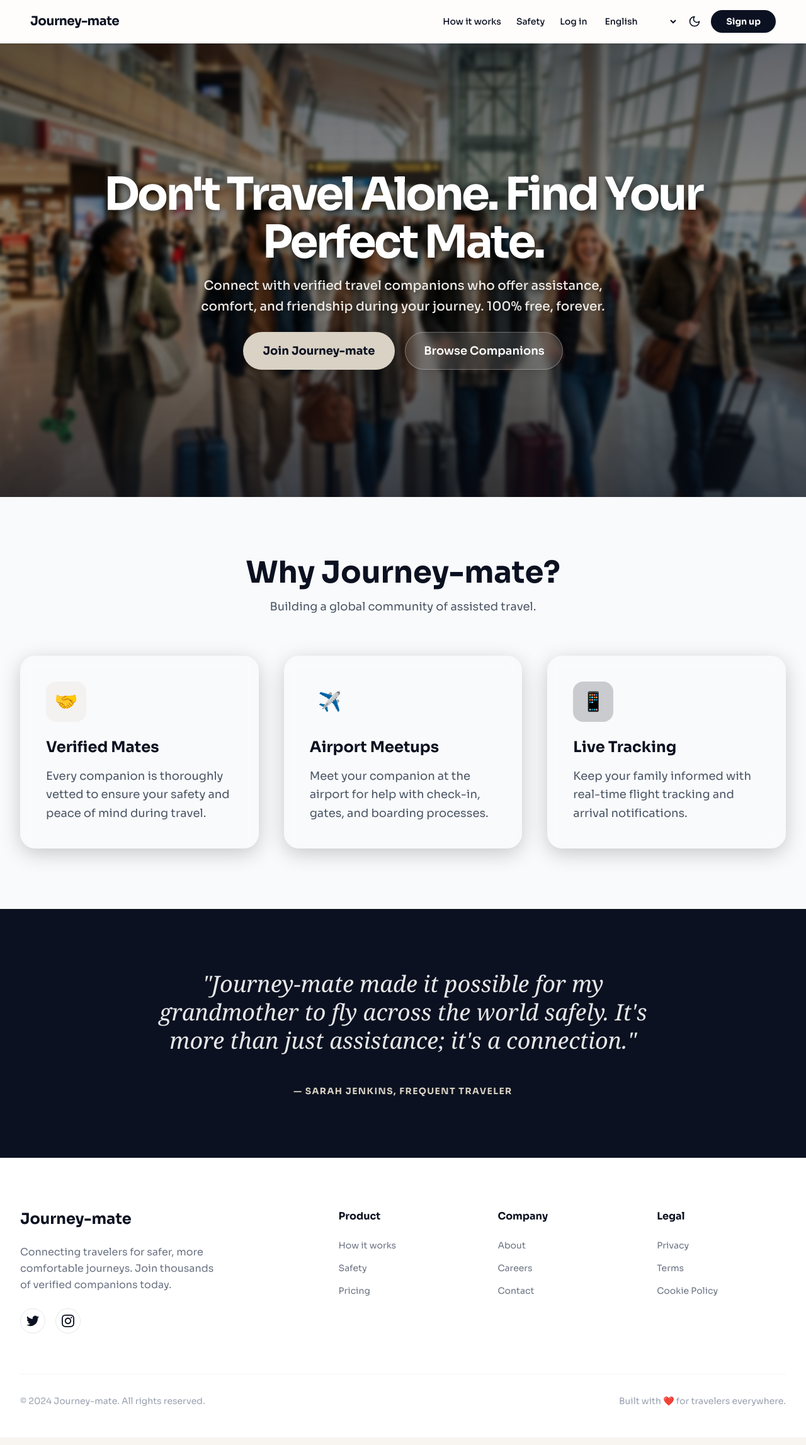
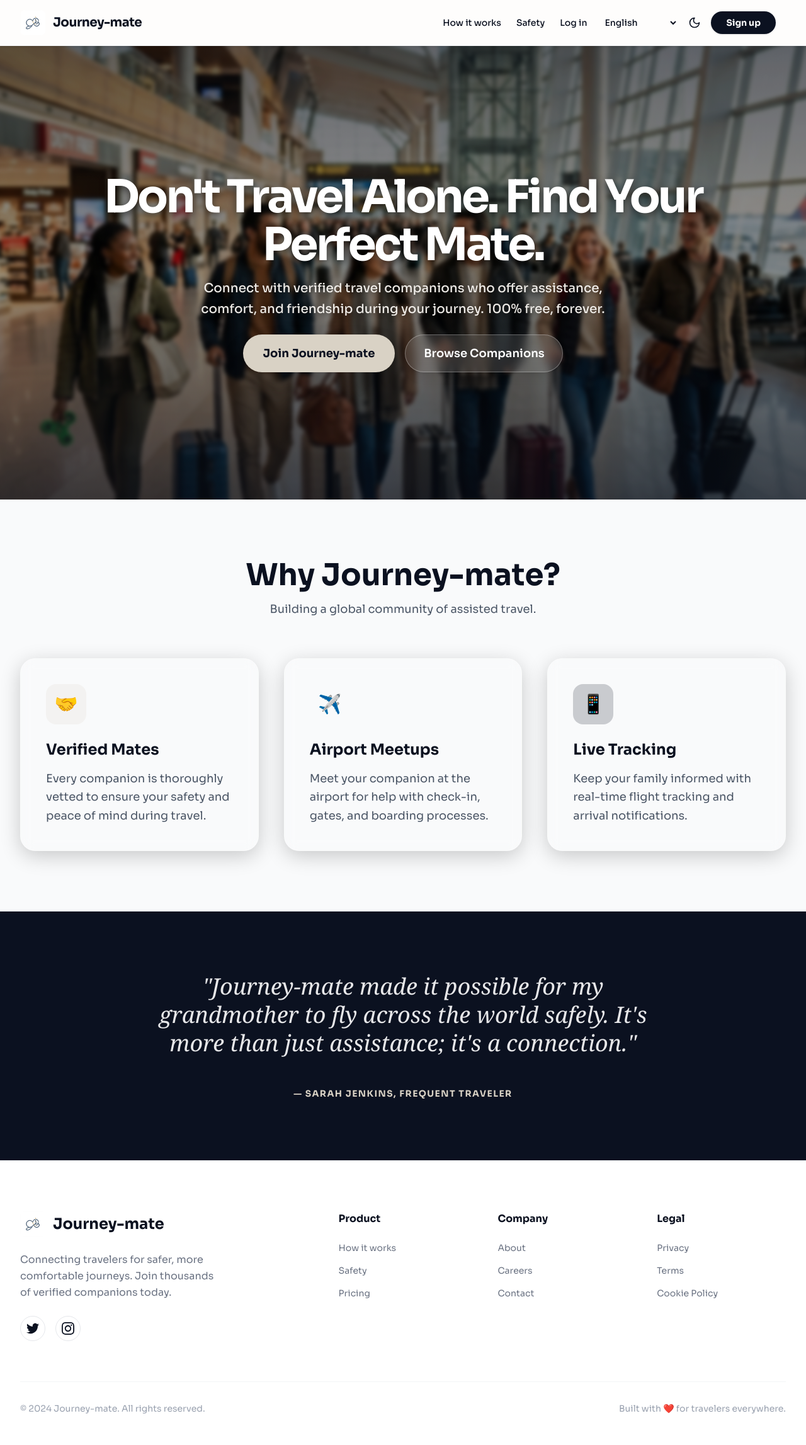
Before and after one commit to krishnaUIDev/Journey-mate, a Next.js app in the folder apps/web/: page / in a window 1280 px wide. Shown: the whole page at 63% size. Built offline with nearby package versions, Linux system fonts and the light colour scheme.

Commit message:
feat: add branding logo to navigation and footer components

```diff
--- a/apps/web/app/page.tsx
+++ b/apps/web/app/page.tsx
@@ -53,8 +53,18 @@ export default function Page() {
       <main className="min-h-screen">
         {/* Navigation */}
         <nav className="sticky top-0 z-50 flex items-center justify-between px-8 py-4 bg-white/80 dark:bg-deep-navy/80 backdrop-blur-md shadow-sm border-b border-gray-100 dark:border-white/5">
-          <div className="text-xl font-bold tracking-tight text-navy dark:text-offwhite lg:px-4">
-            Journey<span className="text-forest dark:text-sand/80">-mate</span>
+          <div className="flex items-center gap-3">
+            <div className="relative w-10 h-10 overflow-hidden rounded-lg">
+              <Image
+                src="/logo.png"
+                alt="Journey-mate Logo"
+                fill
+                className="object-contain dark:brightness-200 dark:contrast-150"
+              />
+            </div>
+            <span className="text-xl font-bold text-navy dark:text-offwhite tracking-tight">
+              Journey<span className="text-forest dark:text-sand/80">-mate</span>
+            </span>
           </div>
 
           <div className="hidden md:flex items-center gap-6 font-medium text-navy dark:text-offwhite/80 lg:px-4">
@@ -196,8 +206,18 @@ export default function Page() {
           <div className="max-w-7xl mx-auto px-8">
             <div className="grid grid-cols-2 md:grid-cols-4 lg:grid-cols-5 gap-12 mb-16">
               <div className="col-span-2">
-                <div className="text-2xl font-bold text-navy dark:text-offwhite mb-6">
-                  Journey<span className="text-forest dark:text-sand/80">-mate</span>
+                <div className="flex items-center gap-3 mb-6">
+                  <div className="relative w-10 h-10 overflow-hidden rounded-lg">
+                    <Image
+                      src="/logo.png"
+                      alt="Journey-mate Logo"
+                      fill
+                      className="object-contain dark:brightness-200 dark:contrast-150"
+                    />
+                  </div>
+                  <span className="text-2xl font-bold text-navy dark:text-offwhite">
+                    Journey<span className="text-forest dark:text-sand/80">-mate</span>
+                  </span>
                 </div>
                 <p className="text-gray-500 dark:text-offwhite/50 max-w-xs leading-relaxed mb-6">
                   Connecting travelers for safer, more comfortable journeys. Join thousands of verified companions today.
```
Also changed, not shown: apps/web/public/logo.png (added).
